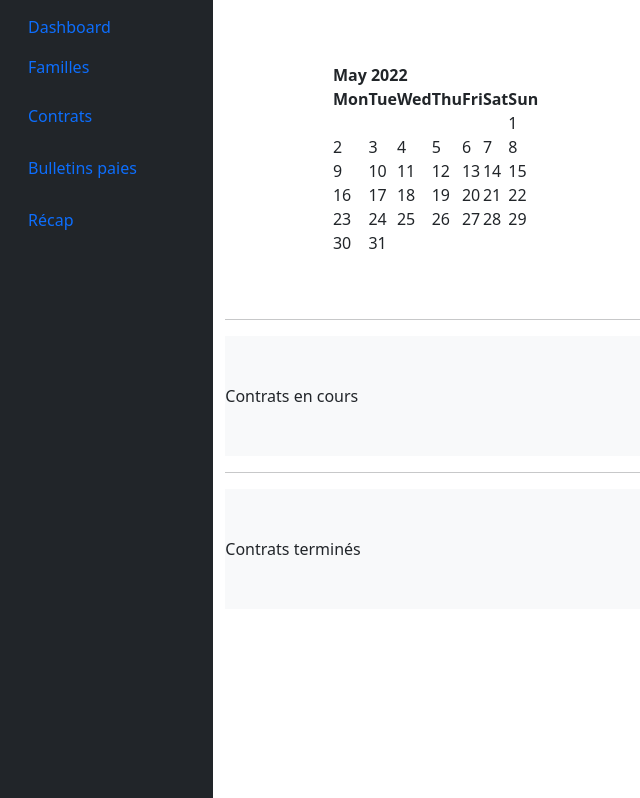
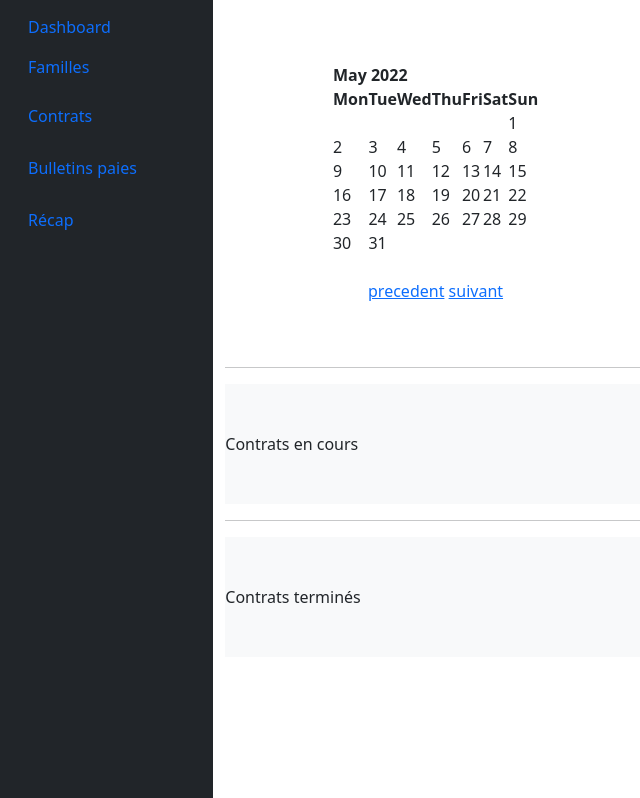
Before and after one commit to quentin8469/assmat_v2, a Django app: page /dashboard/ in a window 1280 px wide. Shown: the part 57-855 px from the top of the page, without its empty margins (0-640 px from the left). Run offline with Django 4.2, Linux system fonts and the light colour scheme; data that the repository does not hold is empty.

Commit message:
WIP template home and details

```diff
--- a/family/templates/family/child_details.html
+++ b/family/templates/family/child_details.html
@@ -41,6 +41,9 @@
     <div class="col-md-5 order-md-1">
         <center class="w-100 p-5">
             {{ calendrier|safe }}
+            </br>
+            <a href=""> precedent</a>
+            <a href=""> suivant</a>
         </center>
     </div>
 </div>
--- a/family/templates/family/home.html
+++ b/family/templates/family/home.html
@@ -4,7 +4,7 @@
 {% block content %}
 
 <!-- calendrier -->
-<div>
+
 <div class="row featurette">
     <div class="col-md-7 order-md-2">
         {% for event in events %}
@@ -16,10 +16,13 @@
     <div class="col-md-5 order-md-1">
         <center class="w-100 p-5">
             {{ calendrier|safe }}
+            </br>
+            <a href=""> precedent</a>
+            <a href=""> suivant</a>
         </center>
     </div>
 </div>
-</div>
+
 
 <hr>
 
```
Lines whose indentation alone changed are shown as unchanged.
